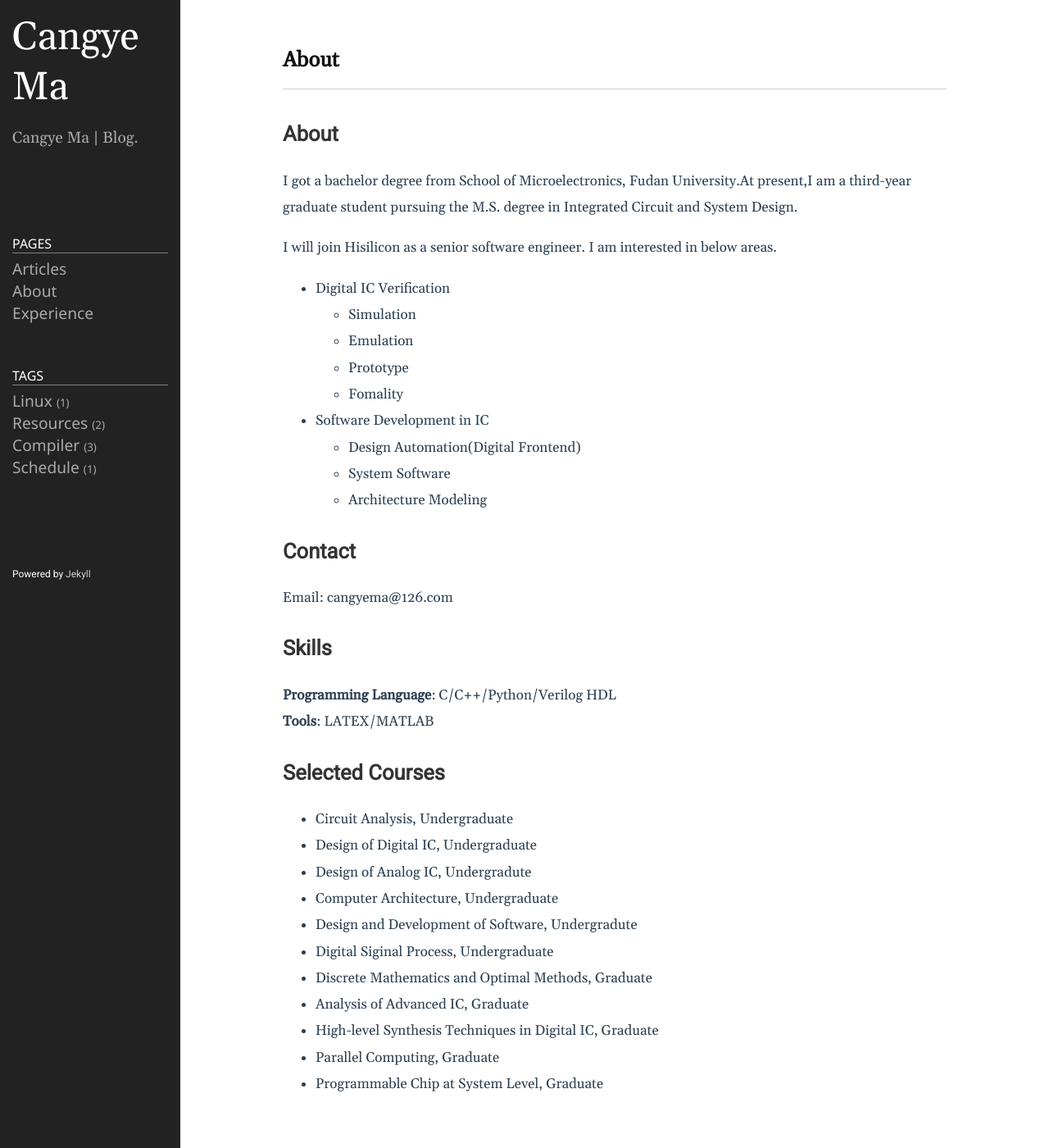
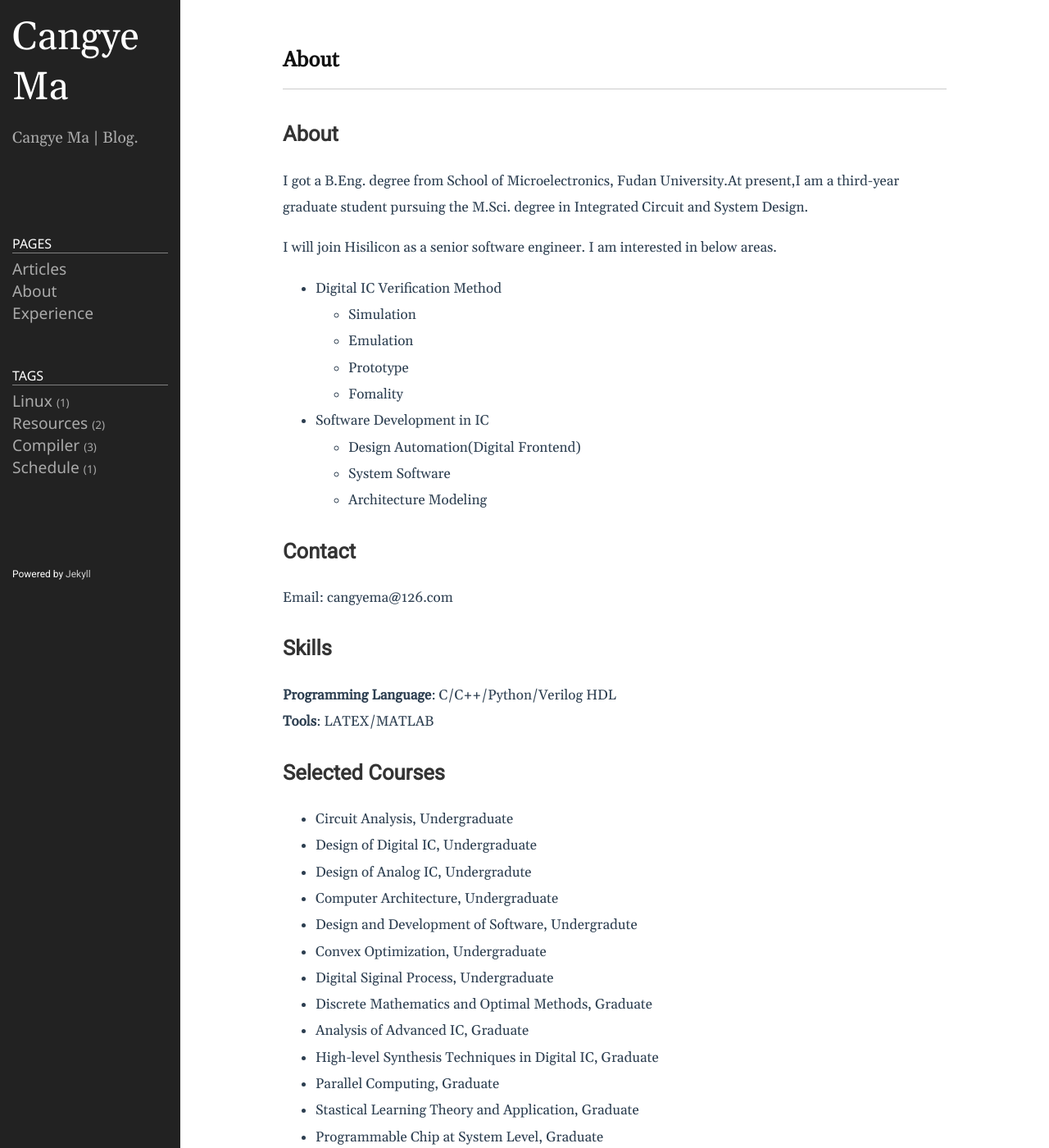
Before and after one commit to cangye-ma/cangye-ma.github.io, a Jekyll site: the page built from about.md, in a window 1280 px wide and 1400 px high. Shown: the whole window at 82% size. Built offline with Jekyll 4.4.1, drawn with Linux system fonts in a browser that asks for light colours.

Commit message:
update self-introduction

```diff
--- a/about.md
+++ b/about.md
@@ -4,10 +4,10 @@ title: About
 permalink: /about/
 ---
 ## About
-I got a bachelor degree from School of Microelectronics, Fudan University.At present,I am a third-year graduate student pursuing the M.S. degree in Integrated Circuit and System Design.
+I got a B.Eng. degree from School of Microelectronics, Fudan University.At present,I am a third-year graduate student pursuing the M.Sci. degree in Integrated Circuit and System Design.
 
 I will join Hisilicon as a senior software engineer. I am interested in below areas.
-* Digital IC Verification
+* Digital IC Verification Method
    - Simulation
    - Emulation
    - Prototype
@@ -30,9 +30,11 @@ I will join Hisilicon as a senior software engineer. I am interested in below ar
 * Design of Analog IC, Undergradute
 * Computer Architecture, Undergraduate
 * Design and Development of Software, Undergradute
+* Convex Optimization, Undergraduate
 * Digital Siginal Process, Undergraduate
 * Discrete Mathematics and Optimal Methods, Graduate
 * Analysis of Advanced IC, Graduate
 * High-level Synthesis Techniques in Digital IC, Graduate
 * Parallel Computing, Graduate
+* Stastical Learning Theory and Application, Graduate
 * Programmable Chip at System Level, Graduate
```
